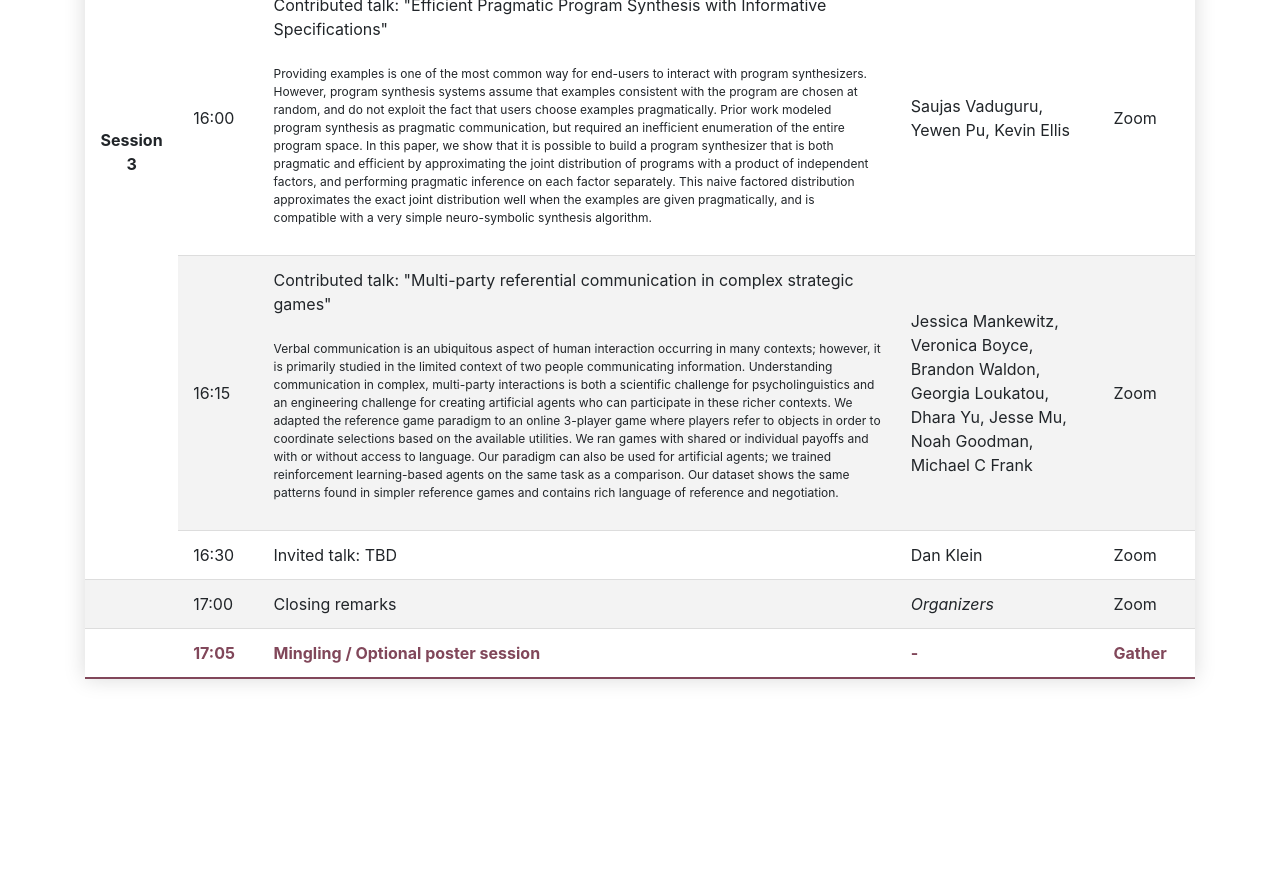
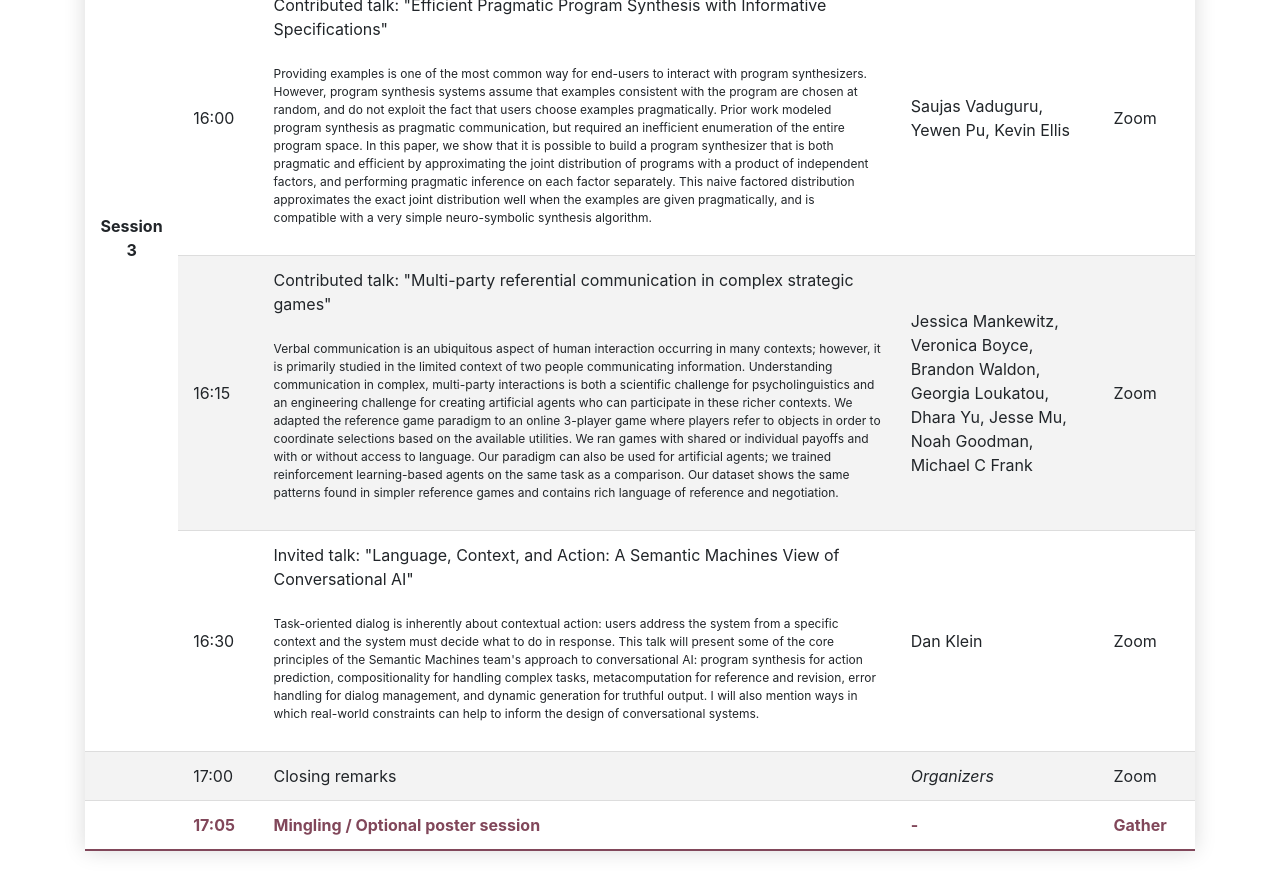
Before and after one commit to mic-workshop/mic-workshop.github.io, a Jekyll site: the page built from program/index.md, in a window 1280 px wide and 900 px high, scrolled down 2843 px. Shown: the top 894 px of the window. Built offline with Jekyll 4.4.1, drawn with Linux system fonts in a browser that asks for light colours; before the commit the page ends 3571 px from its top, so only the background shows below that.

Commit message:
add dan's talk

```diff
--- a/program/index.md
+++ b/program/index.md
@@ -174,7 +174,8 @@ Information about invited speakers can be found <a href="{{ site.baseurl }}/spea
         <tr>
             <td>16:30</td>
             <td>
-            Invited talk: TBD
+            Invited talk: "Language, Context, and Action: A Semantic Machines View of Conversational AI"
+            <br><br><p style="font-size:0.75rem;">Task-oriented dialog is inherently about contextual action: users address the system from a specific context and the system must decide what to do in response.  This talk will present some of the core principles of the Semantic Machines team's approach to conversational AI: program synthesis for action prediction, compositionality for handling complex tasks, metacomputation for reference and revision, error handling for dialog management, and dynamic generation for truthful output.  I will also mention ways in which real-world constraints can help to inform the design of conversational systems.</p>
             </td>
             <td>Dan Klein</td>
             <td>Zoom</td>
```
